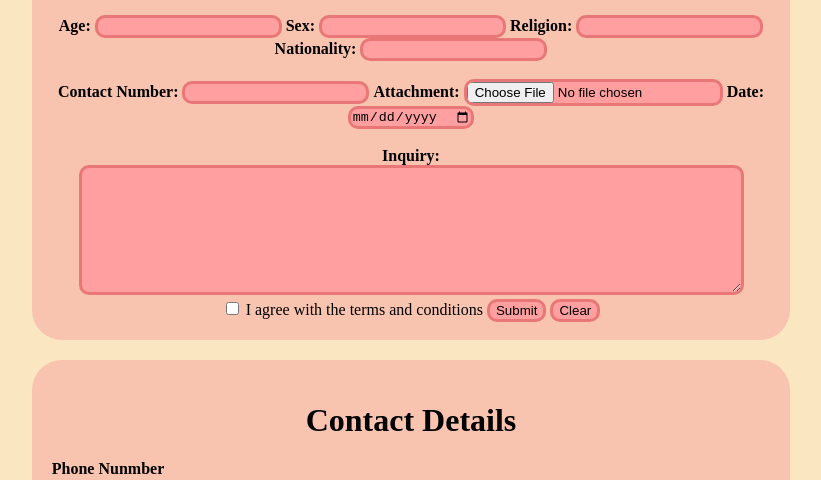
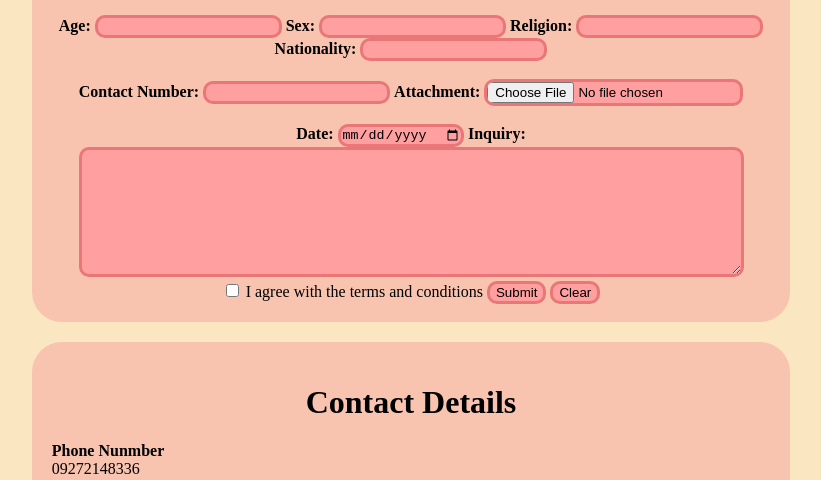
Before and after one commit to arjelonej/joven, a plain HTML site: page Contact Information.html in a window 1280 px wide. Shown: the part 314-794 px from the top of the page, without its empty margins (229-1050 px from the left). Drawn offline with Linux system fonts and the light colour scheme.

Commit message:
Update Contact Information.html

```diff
--- a/Contact Information.html
+++ b/Contact Information.html
@@ -32,10 +32,10 @@
 	<label><strong>Contact Number:</strong></label>
 	<input style="background-color: #FF9F9F; border: 3px solid #E97777; border-radius: 10px" type="number">
 	<label><strong>Attachment:</strong></label>
-	<input style="background-color: #FF9F9F; border: 3px solid #E97777; border-radius: 10px" type="file">
+	<input style="background-color: #FF9F9F; border: 3px solid #E97777; border-radius: 10px" type="file"><br>
+	<br>
 	<label><strong>Date:</strong></label>
-	<input style="background-color: #FF9F9F; border: 3px solid #E97777; border-radius: 10px" type="date"><br>
-	<br>
+	<input style="background-color: #FF9F9F; border: 3px solid #E97777; border-radius: 10px" type="date">
 	<label><strong>Inquiry:</strong></label><br>
 	<textarea style="background-color: #FF9F9F; border: 3px solid #E97777; border-radius: 10px" name="name" rows="8" cols="80"></textarea><br>
 	<input type="checkbox" name="" value="">
```
